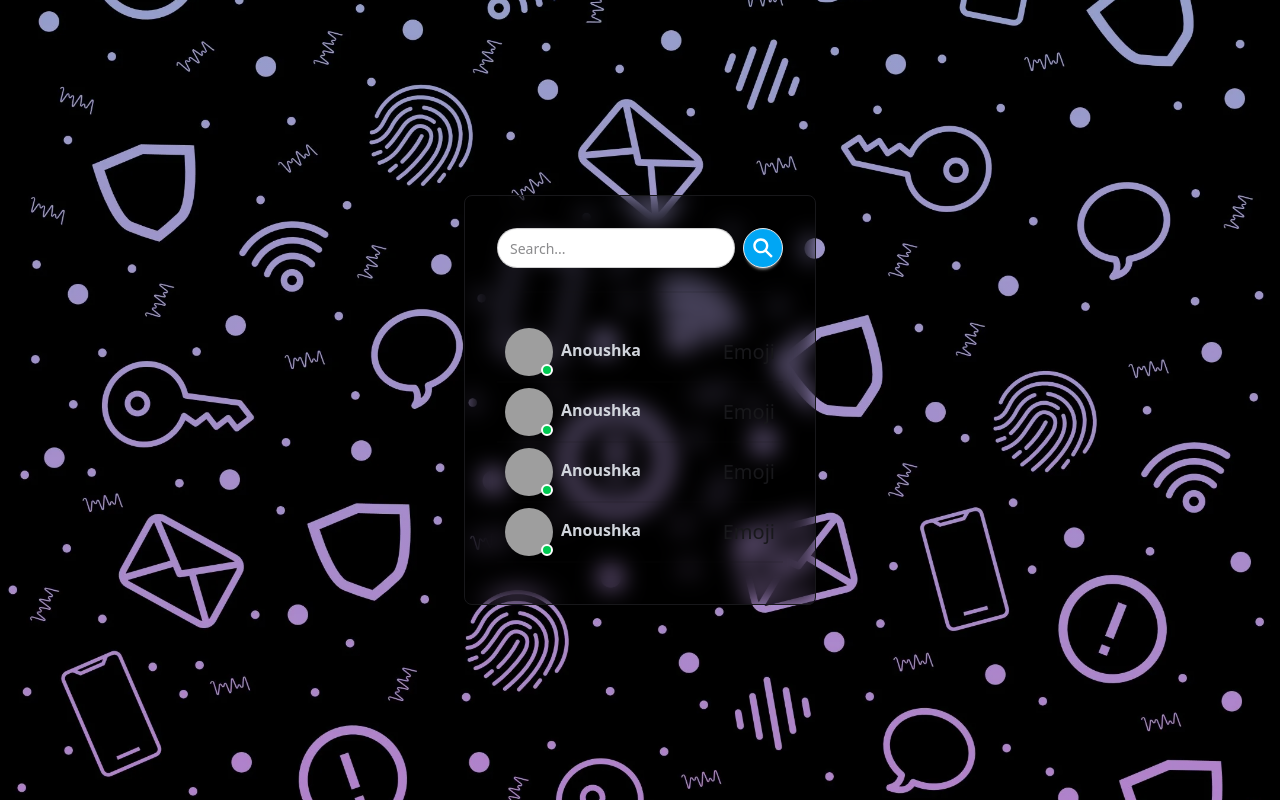
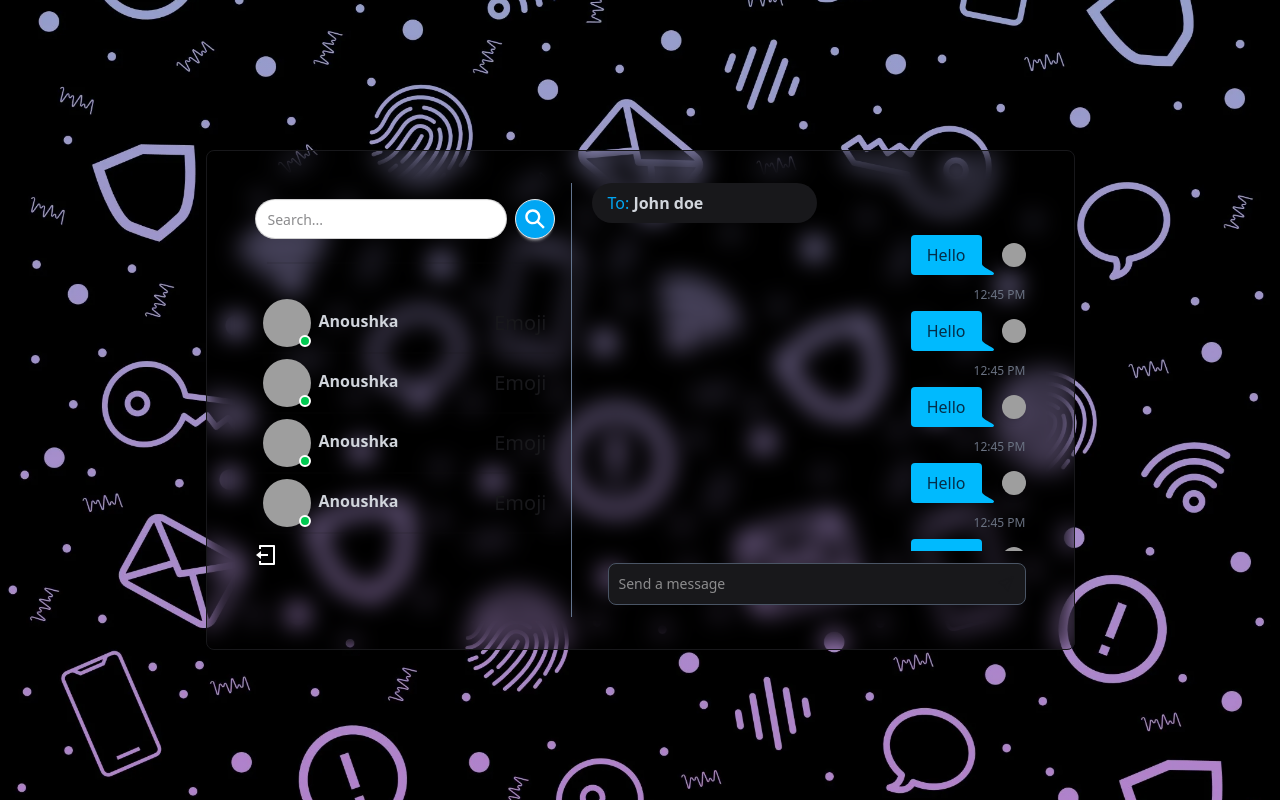
Before and after one commit to AnoushkaSamanta/ChatBox, a React (Vite) app in the folder frontend/: page / in a window 1280 px wide. Built offline with nearby package versions, Linux system fonts and the light colour scheme; grey boxes are pictures that could not be loaded.

Commit message:
UI completed

```diff
--- /dev/null
+++ b/frontend/src/components/messages/Message.jsx
@@ -0,0 +1,28 @@
+import React from "react";
+
+function Message() {
+  return (
+    <div className="chat chat-end gap-2 flex flex-col items-end">
+      {/* Message Row */}
+      <div className="flex items-center gap-5">
+        {/* Chat Bubble */}
+        <div className="chat-bubble chat-bubble-info px-4 py-2">
+          Hello
+        </div>
+        {/* Avatar */}
+        <img
+          src="https://img.daisyui.com/images/stock/photo-1534528741775-53994a69daeb.webp"
+          alt="User Avatar"
+          className="w-6 h-6 rounded-full shadow-md"
+        />
+      </div>
+
+      {/* Timestamp */}
+      <span className="text-xs text-gray-500 mt-1">
+        12:45 PM
+      </span>
+    </div>
+  );
+}
+
+export default Message;
--- /dev/null
+++ b/frontend/src/components/messages/MessageContainer.jsx
@@ -0,0 +1,37 @@
+import React from "react";
+import Messages from "./Messages";
+import MessageInput from "./MessageInput";
+import { TiMessages } from "react-icons/ti";
+
+function MessageContainer() {
+    const noChatSelected=false;
+  return (
+    <>
+    {noChatSelected?(<NoChatSelected/>):(    <div className="md:min-w-[450px] flex flex-col">
+        <div className="bg-zinc-900 rounded-full px-4 py-2 mb-2 text-sky-500 w-1/2">
+          <span className="label-text">To:</span>{" "}
+          <span className="text-gray-300 font-bold">John doe</span>
+        </div>
+
+                    <Messages/>
+              <MessageInput/>
+      </div>)}
+      </>
+  );
+
+}
+
+export default MessageContainer;
+
+const NoChatSelected = () => {
+
+	return (
+		<div className='flex items-center justify-center w-full h-full'>
+			<div className='px-4 text-center sm:text-lg md:text-xl text-gray-200 font-semibold flex flex-col items-center gap-2'>
+				<p>Welcome 👋 Anoushka</p>
+				<p>Select a chat to start messaging</p>
+				<TiMessages className='text-3xl md:text-6xl text-center' />
+			</div>
+		</div>
+	);
+};
--- /dev/null
+++ b/frontend/src/components/messages/MessageInput.jsx
@@ -0,0 +1,22 @@
+import React from 'react'
+import { BsSend } from "react-icons/bs";
+function MessageInput() {
+  return (
+    <div>
+<form className='px-4 my-3'>
+ 			<div className='w-full relative'>
+ 				<input
+ 					type='text'
+ 					className='border text-sm rounded-lg block w-full p-2.5  bg-zinc-900 border-gray-600 text-white'
+ 					placeholder='Send a message'
+ 				/>
+ 				<button type='submit' className='absolute inset-y-0 end-0 flex items-center pe-3'>
+ 					<BsSend />
+ 				</button>
+ 			</div>
+	</form>
+    </div>
+  )
+}
+
+export default MessageInput
--- /dev/null
+++ b/frontend/src/components/messages/Messages.jsx
@@ -0,0 +1,28 @@
+import React from "react";
+import Message from "./Message";
+
+function Messages() {
+  return (
+    <div className="px-4 flex-1 overflow-auto">
+      <Message />
+      <Message />
+      <Message />
+      <Message />
+      <Message />
+      <Message />
+      <Message />
+      <Message />
+      <Message />
+      <Message />
+      <Message />
+      <Message />
+      <Message />
+      <Message />
+      <Message />
+      <Message />
+
+    </div>
+  );
+}
+
+export default Messages;
--- a/frontend/src/components/sidebar/Conversation.jsx
+++ b/frontend/src/components/sidebar/Conversation.jsx
@@ -1,4 +1,4 @@
-import React from 'react';
+import React from "react";
 
 function Conversation() {
   return (
--- a/frontend/src/components/sidebar/Conversations.jsx
+++ b/frontend/src/components/sidebar/Conversations.jsx
@@ -1,17 +1,17 @@
-import React from 'react'
-import Conversation from './Conversation'
+import React from "react";
+import Conversation from "./Conversation";
 
 function Conversations() {
   return (
     <div>
-      <div className='py-2 flex flex-col overflow-auto'>
-        <Conversation/>
-        <Conversation/>
-        <Conversation/>
-        <Conversation/>
+      <div className="py-2 flex flex-col overflow-auto w-[300px]">
+        <Conversation />
+        <Conversation />
+        <Conversation />
+        <Conversation />
       </div>
     </div>
-  )
+  );
 }
 
-export default Conversations
+export default Conversations;
--- /dev/null
+++ b/frontend/src/components/sidebar/LogoutButton.jsx
@@ -0,0 +1,12 @@
+import React from "react";
+
+import { RiLogoutBoxLine } from "react-icons/ri";
+function LogoutButton() {
+  return (
+    <div>
+      <RiLogoutBoxLine className="w-6 h-6 text-white cursor-pointer" />
+    </div>
+  );
+}
+
+export default LogoutButton;
--- a/frontend/src/components/sidebar/SideBar.jsx
+++ b/frontend/src/components/sidebar/SideBar.jsx
@@ -1,15 +1,17 @@
-import React from 'react'
-import SearchInput from './SearchInput'
-import Conversations from './Conversations'
+import React from "react";
+import SearchInput from "./SearchInput";
+import Conversations from "./Conversations";
+import LogoutButton from "./LogoutButton";
 
 function SideBar() {
   return (
-    <div>
-     <SearchInput/>
-       <div className='divider px-3'></div>
-       <Conversations/>
+    <div className="border-r border-slate-500 p-4 flex flex-col">
+      <SearchInput />
+      <div className="divider px-3"></div>
+      <Conversations />
+      <LogoutButton />
     </div>
-  )
+  );
 }
 
-export default SideBar
+export default SideBar;
--- a/frontend/src/pages/home/Home.jsx
+++ b/frontend/src/pages/home/Home.jsx
@@ -1,14 +1,15 @@
 import React from "react";
 import SideBar from "../../components/sidebar/SideBar";
+import MessageContainer from "../../components/messages/MessageContainer";
 
 function Home() {
   return (
-<div className="flex flex-row items-center justify-center min-w-[16rem] sm:min-w-[20rem] md:min-w-[24rem] mx-auto p-4">
-  <div className="w-full   p-6 sm:p-8 rounded-lg bg-gray-400/200 backdrop-blur-md border ">
-  <SideBar/>
-  </div>
-</div>
-
+    <div className="flex flex-row items-center justify-center min-w-[16rem] sm:min-w-[20rem] md:min-w-[24rem] mx-auto p-4">
+      <div className="w-full  flex flex-row gap-5 p-6 sm:p-8 rounded-lg bg-gray-400/200 backdrop-blur-md border h-[500px] ">
+        <SideBar />
+        <MessageContainer/>
+      </div>
+    </div>
   );
 }
 
```
Also changed, not shown: frontend/src/components/sidebar/SearchInput.jsx (+11 -7 lines), frontend/src/index.css (line endings or trailing spaces).
